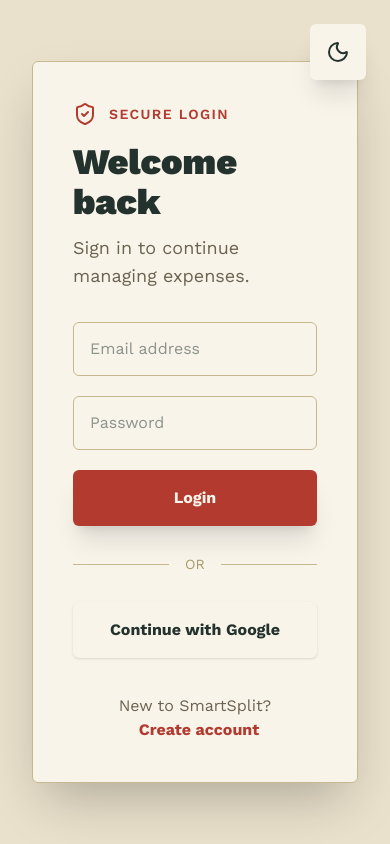
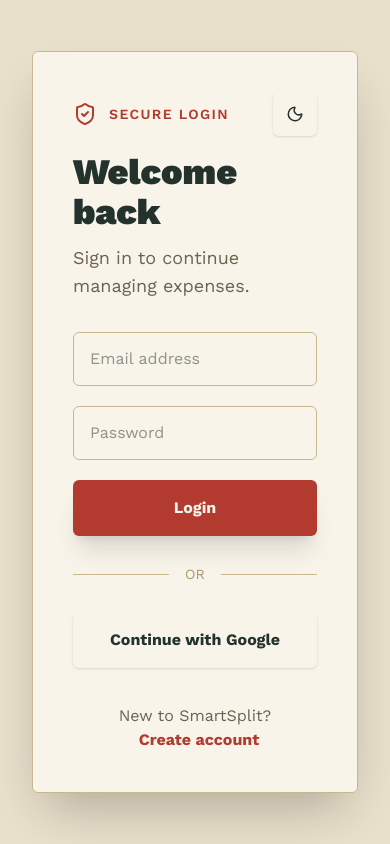
Before and after one commit to sharan1902005-ui/smartsplit-wallet, a React (Vite) app: page /login in a window 390 px wide. Built offline with nearby package versions, Linux system fonts and the light colour scheme.

Commit message:
Fix mobile theme toggle layout

```diff
--- a/src/App.jsx
+++ b/src/App.jsx
@@ -5,12 +5,10 @@ import Dashboard from "./pages/Dashboard";
 import CreateGroup from "./pages/CreateGroup";
 import GroupDetails from "./pages/GroupDetails";
 import JoinGroup from "./pages/JoinGroup";
-import ThemeToggle from "./components/ThemeToggle";
 
 function App() {
   return (
     <BrowserRouter>
-      <ThemeToggle />
       <Routes>
         <Route path="/" element={<Landing />} />
         <Route path="/login" element={<Login />} />
--- a/src/components/ThemeToggle.jsx
+++ b/src/components/ThemeToggle.jsx
@@ -1,18 +1,20 @@
 import { Moon, Sun } from "lucide-react";
 import { useTheme } from "../context/ThemeContext";
 
-export default function ThemeToggle() {
+export default function ThemeToggle({ className = "" }) {
   const { darkMode, setDarkMode } = useTheme();
 
   return (
     <button
+      type="button"
       onClick={() => setDarkMode(!darkMode)}
-      className="fixed top-6 right-6 z-50 bg-[#F8F4EA] dark:bg-[#221F1A] shadow-xl border border-[#C7B98F] dark:border-[#3a352b] rounded-full p-4 transition"
+      aria-label="Toggle dark mode"
+      className={`w-11 h-11 rounded-md border border-[#C7B98F] dark:border-[#3a352b] bg-[#F8F4EA] dark:bg-[#221F1A] shadow flex items-center justify-center shrink-0 transition hover:border-[#B23A2E] ${className}`}
     >
       {darkMode ? (
-        <Sun className="text-[#D9A441]" />
+        <Sun size={18} className="text-[#D9A441]" />
       ) : (
-        <Moon className="text-[#24322E]" />
+        <Moon size={18} className="text-[#24322E] dark:text-[#EFE7D6]" />
       )}
     </button>
   );
--- a/src/pages/CreateGroup.jsx
+++ b/src/pages/CreateGroup.jsx
@@ -4,6 +4,7 @@ import { collection, addDoc, serverTimestamp } from "firebase/firestore";
 import { useNavigate } from "react-router-dom";
 import { Luggage, ShieldCheck, Plane } from "lucide-react";
 import { cleanDisplayName } from "../utils/memberDisplay";
+import ThemeToggle from "../components/ThemeToggle";
 
 export default function CreateGroup() {
   const [groupName, setGroupName] = useState("");
@@ -68,7 +69,8 @@ export default function CreateGroup() {
     <div className="min-h-screen bg-[#EAE1CC] dark:bg-[#171512] flex justify-center items-center px-4 py-12">
       <div className="bg-[#F8F4EA] dark:bg-[#221F1A] backdrop-blur-xl border border-[#C7B98F] dark:border-[#3a352b] p-10 rounded-md w-full max-w-2xl shadow-2xl">
 
-        <div className="flex items-center gap-4 mb-2">
+        <div className="flex items-start justify-between gap-4 mb-2">
+          <div className="flex items-center gap-4">
             <div className="bg-[#B23A2E] hover:bg-[#9a3227] text-[#F8F4EA] p-4 rounded-md shadow-xl">
               <Luggage size={26} />
             </div>
@@ -81,6 +83,8 @@ export default function CreateGroup() {
                 Create group
               </h1>
             </div>
+          </div>
+          <ThemeToggle />
         </div>
 
         <div className="h-px bg-[#C7B98F] dark:bg-[#3a352b] my-6" />
--- a/src/pages/Dashboard.jsx
+++ b/src/pages/Dashboard.jsx
@@ -22,6 +22,7 @@ import {
   Plane,
 } from "lucide-react";
 import AnalyticsChart from "../components/AnalyticsChart";
+import ThemeToggle from "../components/ThemeToggle";
 import { submitExpense } from "../utils/expenseWorkflow";
 
 export default function Dashboard() {
@@ -137,7 +138,7 @@ export default function Dashboard() {
             </p>
           </div>
 
-          <div className="flex items-center gap-4">
+          <div className="flex items-center gap-3 sm:gap-4">
             <img
               src={user?.photoURL || `https://ui-avatars.com/api/?name=${encodeURIComponent(user?.displayName || "User")}&background=B23A2E&color=fff`}
               onError={(e) => {
@@ -153,6 +154,7 @@ export default function Dashboard() {
             >
               <LogOut size={18} /> Log out
             </button>
+            <ThemeToggle />
           </div>
         </div>
 
--- a/src/pages/Landing.jsx
+++ b/src/pages/Landing.jsx
@@ -9,6 +9,7 @@ import {
   Wallet,
 } from "lucide-react";
 import heroImage from "../assets/hero.png";
+import ThemeToggle from "../components/ThemeToggle";
 
 export default function Landing() {
   const navigate = useNavigate();
@@ -44,7 +45,7 @@ export default function Landing() {
             </span>
           </Link>
 
-          <div className="flex items-center gap-3 pr-16 md:pr-20">
+          <div className="flex items-center gap-3">
             <button
               onClick={() => navigate("/join-group")}
               className="hidden sm:flex items-center gap-2 bg-[#F8F4EA] dark:bg-[#221F1A] border border-[#C7B98F] dark:border-[#3a352b] px-4 py-3 rounded-md shadow font-semibold"
@@ -58,6 +59,7 @@ export default function Landing() {
             >
               Login
             </button>
+            <ThemeToggle />
           </div>
         </nav>
 
--- a/src/pages/Login.jsx
+++ b/src/pages/Login.jsx
@@ -10,6 +10,7 @@ import { doc, setDoc } from "firebase/firestore";
 import { useNavigate } from "react-router-dom";
 import { Wallet, ShieldCheck, Sparkles } from "lucide-react";
 import { cleanDisplayName } from "../utils/memberDisplay";
+import ThemeToggle from "../components/ThemeToggle";
 
 export default function Login() {
   const navigate = useNavigate();
@@ -137,11 +138,14 @@ export default function Login() {
         <div className="w-full max-w-md bg-[#F8F4EA] dark:bg-[#221F1A] backdrop-blur-xl border border-[#C7B98F] dark:border-[#3a352b] rounded-md shadow-2xl p-10">
 
           <div className="mb-8">
-            <div className="flex items-center gap-3 mb-4">
-              <ShieldCheck className="text-[#B23A2E]" />
-              <span className="text-sm font-semibold text-[#B23A2E] uppercase tracking-widest">
-                Secure Login
-              </span>
+            <div className="flex items-center justify-between gap-4 mb-4">
+              <div className="flex items-center gap-3">
+                <ShieldCheck className="text-[#B23A2E]" />
+                <span className="text-sm font-semibold text-[#B23A2E] uppercase tracking-widest">
+                  Secure Login
+                </span>
+              </div>
+              <ThemeToggle />
             </div>
 
             <h2 className="text-4xl font-black text-[#24322E] dark:text-[#EFE7D6]">
--- a/src/pages/Settlement.jsx
+++ b/src/pages/Settlement.jsx
@@ -6,6 +6,7 @@ import { db } from "../firebase/config";
 import { calculateSettlements } from "../utils/settlement";
 import MemberAvatar from "../components/MemberAvatar";
 import { getMemberName } from "../utils/memberDisplay";
+import ThemeToggle from "../components/ThemeToggle";
 
 export default function Settlement() {
   const { id } = useParams();
@@ -39,13 +40,16 @@ export default function Settlement() {
   return (
     <div className="min-h-screen bg-[#EAE1CC] dark:bg-[#171512] text-[#24322E] dark:text-[#EFE7D6] px-6 py-10">
       <div className="max-w-4xl mx-auto">
+        <div className="mb-6 flex items-center justify-between gap-4">
           <Link
             to={`/group/${id}`}
-          className="inline-flex items-center gap-2 text-[#B23A2E] font-bold mb-6"
+            className="inline-flex items-center gap-2 text-[#B23A2E] font-bold"
           >
             <ChevronLeft size={18} />
             Back to {group.name}
           </Link>
+          <ThemeToggle />
+        </div>
 
         <div className="bg-[#F8F4EA] dark:bg-[#221F1A] backdrop-blur-xl border border-[#C7B98F] dark:border-[#3a352b] rounded-md shadow-2xl p-8">
           <div className="flex items-center gap-4 mb-8">
```
Also changed, not shown: src/pages/GroupDetails.jsx (+7 -0 lines), src/pages/JoinGroup.jsx (+12 -6 lines). Lines whose indentation alone changed are shown as unchanged.
